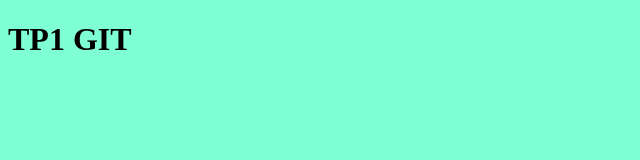
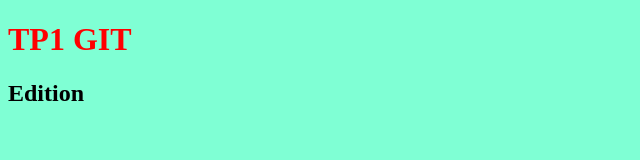
Before and after one commit to YassineElkefi/TpGit, a plain HTML site: page index.html in a window 1280 px wide. Shown: the whole page, without its empty margins (0-640 px from the left). Drawn offline with Linux system fonts and the light colour scheme.

Commit message:
updated index & css & readme

```diff
--- a/index.html
+++ b/index.html
@@ -8,5 +8,6 @@
 </head>
 <body>
     <h1>TP1 GIT</h1>
+    <h2>Edition</h2>
 </body>
 </html>
--- a/styles.css
+++ b/styles.css
@@ -1,3 +1,7 @@
 *{
     background-color: aquamarine;
 }
+
+h1{
+   color: red;
+}
```
Also changed, not shown: readme.txt (added).
